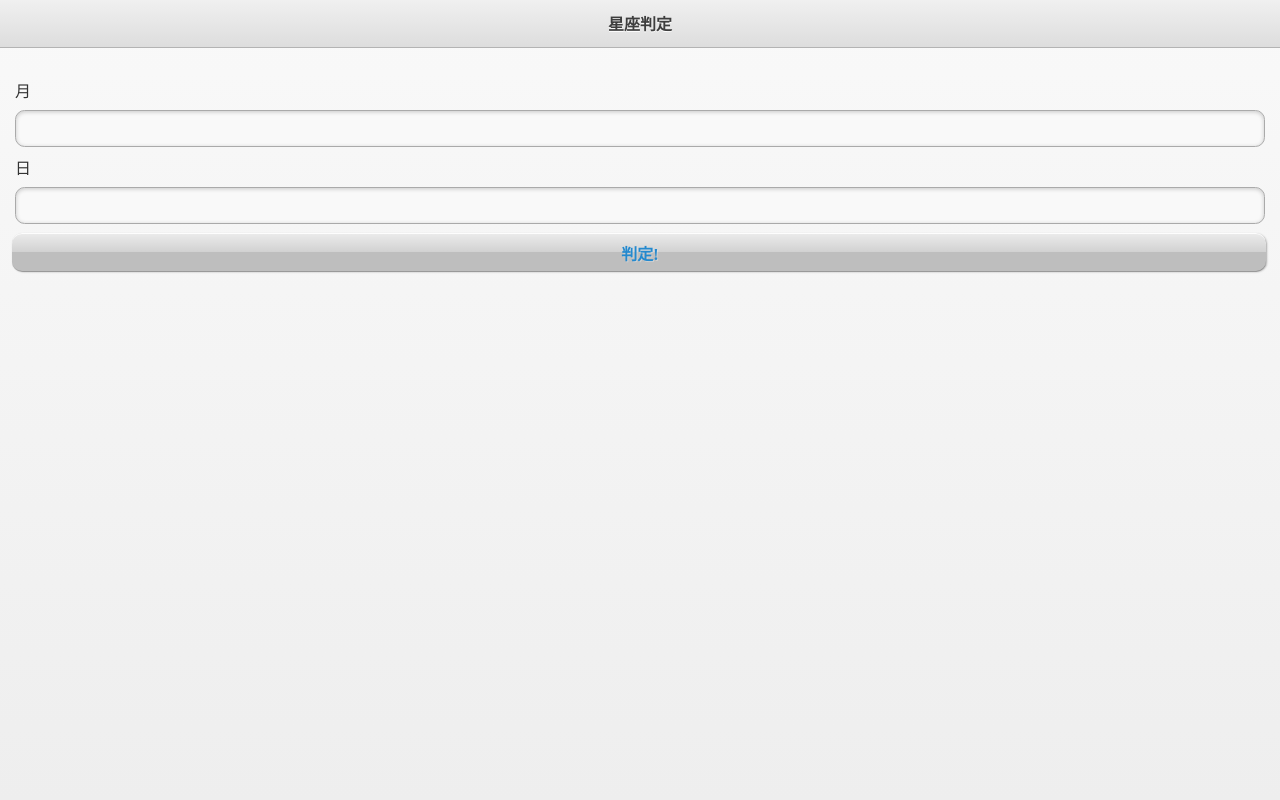
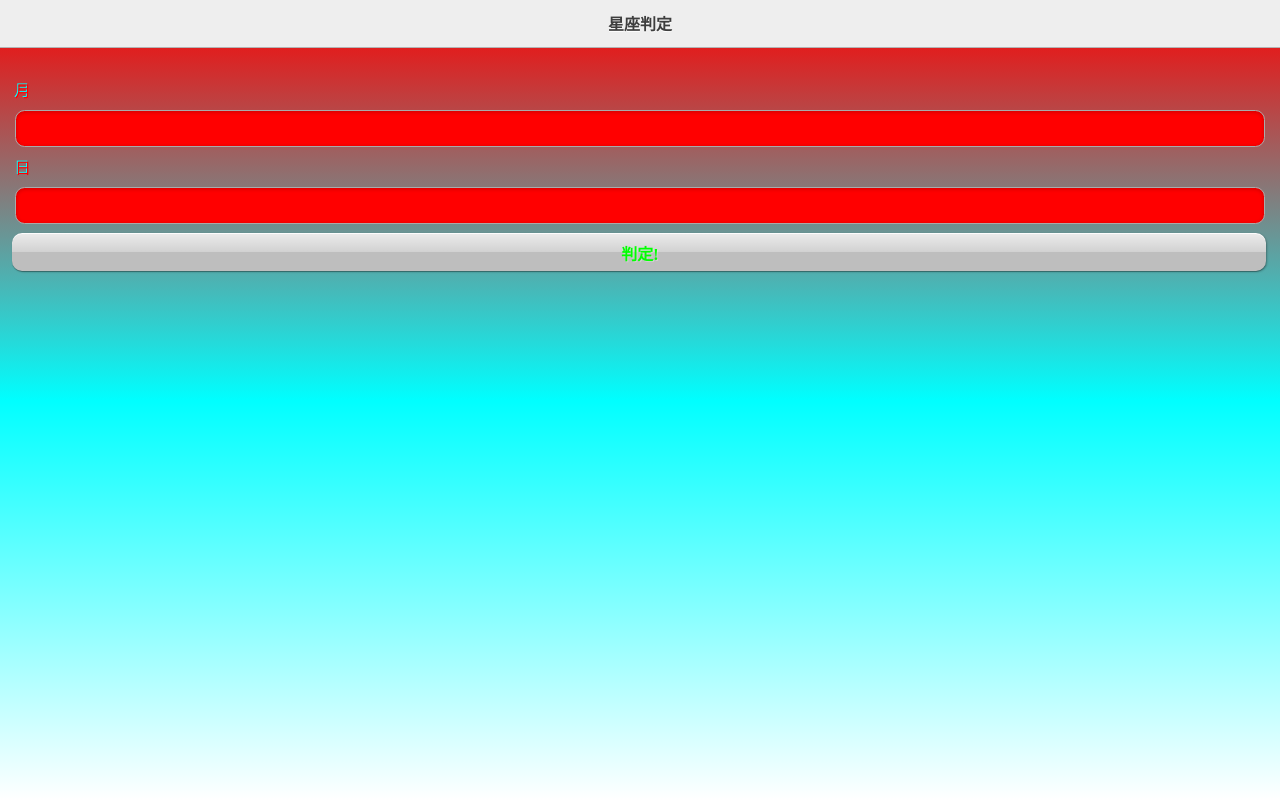
Before and after one commit to pepecocopo/stera, a website: page www/index.html in a window 1280 px wide. Drawn offline with Linux system fonts and the light colour scheme.

Commit message:
色変えた

```diff
--- a/www/css/style.css
+++ b/www/css/style.css
@@ -10,28 +10,35 @@ html {
   height: 100%;
 }
 
-body {
-  background-image: -webkit-gradient(linear, left top, right top, color-stop(0, #e4e4e4), color-stop(0.2, #e4e4e4), color-stop(0.2, #dddddd));
-  background-size: 7px 10px;
-  color: #000;
+body{
+  width: 100%;
+  height:100%;
+  position:relative;
+  overflow:hidden;
 }
 
 header {
-  border-top: solid 1px #bec5cf;
-  border-bottom: solid 1px #3f4e63;
-  background-image: -webkit-gradient(linear, left top, left bottom, color-stop(0, #acb9c9), color-stop(0.5, #8395af), color-stop(0.5, #7388a5), color-stop(1, #7488a1));
+  border-top: solid 1px #f00;
+  border-bottom: solid 1px #0f3;
+  background-image: -webkit-gradient(linear, left top, left bottom, color-stop(0, #c0c), color-stop(0.5, #008), color-stop(0.5, #fff), color-stop(1, #f00));
   color: #fff;
   font-size: 16px;
   font-weight: bold;
-  text-shadow: -1px -1px 0 #434b57;
+  text-shadow: -1px -1px 0 #043;
   text-align: center;
 }
 
 
 #contents {
   padding: 10px;
+    background: #222;
+    color: #f00;
 }
 
+.ui-content {
+  color: #ff0000;
+  text-shadow: -1px -1px 0 #00ffff;
+}
 
 /* https://github.com/edom18/iPhone-button-CSS-template より */
 .button {
@@ -69,6 +76,26 @@ header {
     padding-top: 63px !important;
 }
 
+.ui-body-c .ui-link {
+  color: #00ff00;
+}
+
+.ui-body-c .ui-link:hover {
+  color: #00ffff;
+}
+
 .ua-ios-7 .ui-header, .ua-ios-8 .ui-header {
     top: 20px;
 }
+
+.ui-body-c {
+  background-image: linear-gradient(rgb(255,0,0), rgb(0,255,255), white);
+}
+
+.ui-input-text {
+  background: #ff0000;
+}
+
+.ui-header{
+  background: #eeeeee;
+}
```
